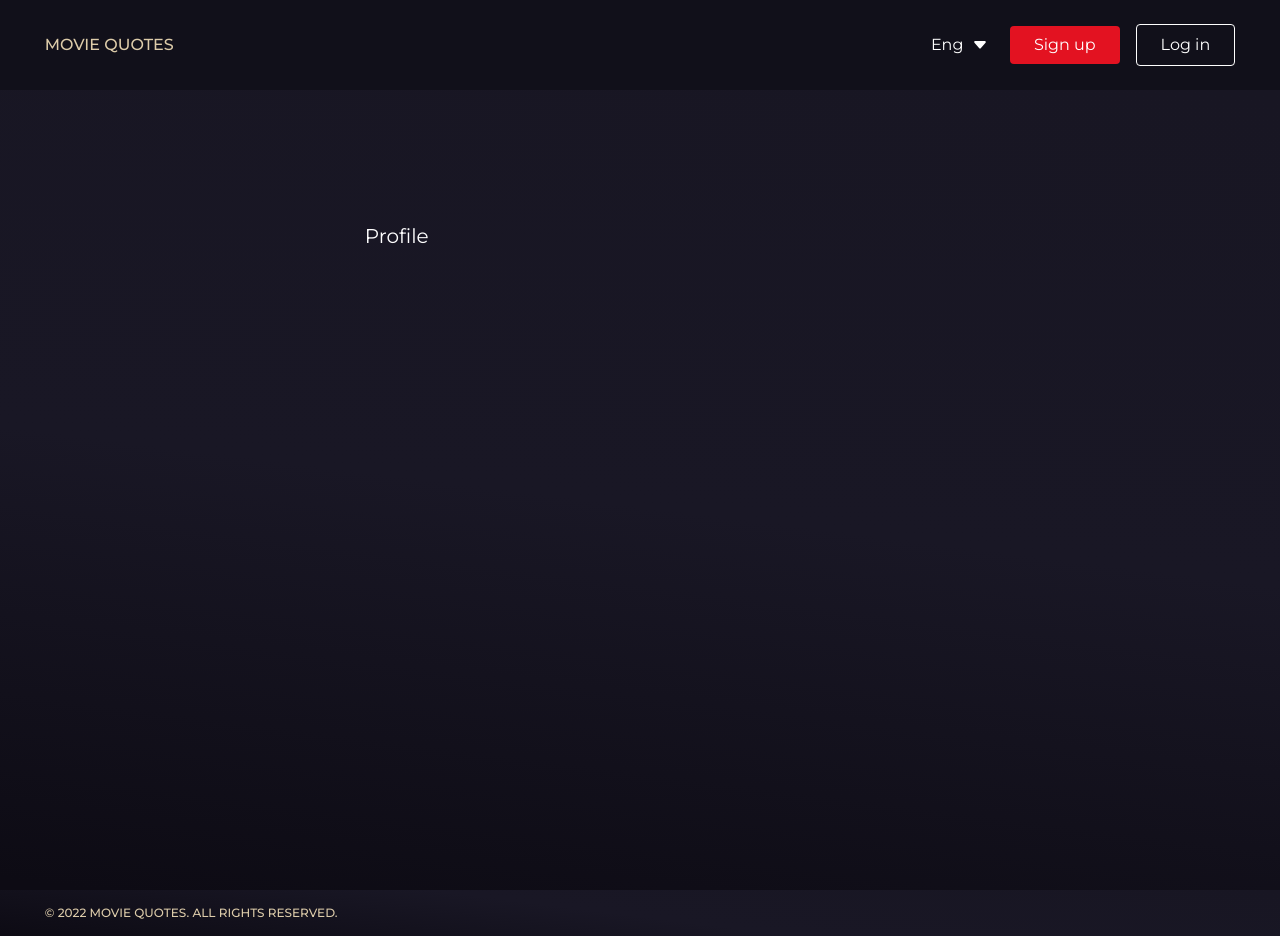
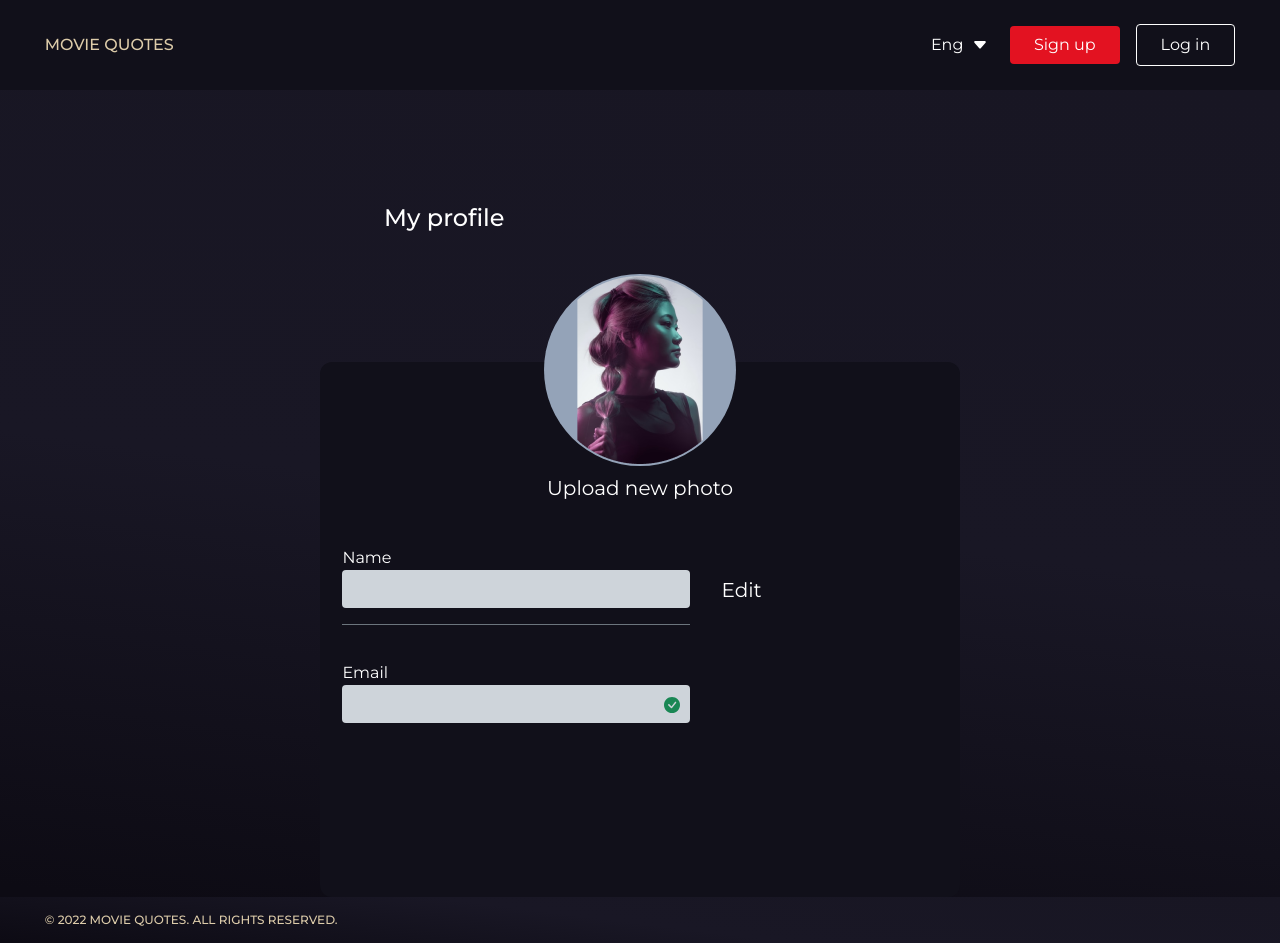
Before and after one commit to toko-cheetah/epic-movie-quotes-front, a Vue app: page /profile in a window 1280 px wide. Built offline with nearby package versions, Linux system fonts and the light colour scheme; no server answers; what @vee-validate/i18n would draw is missing.

Commit message:
style: profile view

```diff
--- a/src/components/SideMenu.vue
+++ b/src/components/SideMenu.vue
@@ -15,7 +15,7 @@
       </div>
 
       <div class="ml-4">
-        <p v-if="user">{{ user.name }}</p>
+        <p v-if="userStore.user">{{ userStore.user.name }}</p>
         <p class="text-sm xl:text-base text-custom-gray">
           {{ $t("main.edit_your_profile") }}
         </p>
@@ -56,17 +56,17 @@ import CameraReelsIcon from "@/components/icons/CameraReelsIcon.vue";
 import LeftArrowIcon from "@/components/icons/LeftArrowIcon.vue";
 
 import axios from "@/config/axios/index.js";
+import { useUserStore } from "@/stores/user.js";
 import { useRoute } from "vue-router";
-import { ref, onMounted } from "vue";
+import { onMounted } from "vue";
 
 const route = useRoute();
-
-const user = ref(null);
+const userStore = useUserStore();
 
 onMounted(() => {
   axios
     .get("/me")
-    .then((res) => (user.value = res.data.user))
+    .then((res) => (userStore.user = res.data.user))
     .catch((err) => alert(err.response.data.message));
 });
 
--- a/src/components/form/VeeField.vue
+++ b/src/components/form/VeeField.vue
@@ -1,7 +1,7 @@
 <template>
   <div class="relative">
     <Field
-      class="w-full rounded-[0.25rem] py-[0.438rem] px-[0.813rem] mb-4 font-normal text-base bg-[#CED4DA] text-dark-cyan-blue placeholder-[#6C757D]"
+      class="readonly w-full rounded-[0.25rem] py-[0.438rem] px-[0.813rem] mb-4 font-normal text-base bg-[#CED4DA] text-dark-cyan-blue placeholder-[#6C757D]"
       :class="useFieldError(name).value ? 'border border-custom-red' : ''"
       :type="type"
       :name="name"
--- /dev/null
+++ b/src/components/icons/CheckCircleFillIcon.vue
@@ -0,0 +1,21 @@
+<template>
+  <svg
+    width="16"
+    height="16"
+    viewBox="0 0 16 16"
+    fill="none"
+    xmlns="http://www.w3.org/2000/svg"
+  >
+    <g clip-path="url(#clip0_5134_33734)">
+      <path
+        d="M16 8C16 10.1217 15.1571 12.1566 13.6569 13.6569C12.1566 15.1571 10.1217 16 8 16C5.87827 16 3.84344 15.1571 2.34315 13.6569C0.842855 12.1566 0 10.1217 0 8C0 5.87827 0.842855 3.84344 2.34315 2.34315C3.84344 0.842855 5.87827 0 8 0C10.1217 0 12.1566 0.842855 13.6569 2.34315C15.1571 3.84344 16 5.87827 16 8ZM12.03 4.97C11.9586 4.89882 11.8735 4.84277 11.7799 4.80522C11.6863 4.76766 11.5861 4.74936 11.4853 4.75141C11.3845 4.75347 11.2851 4.77583 11.1932 4.81717C11.1012 4.85851 11.0185 4.91797 10.95 4.992L7.477 9.417L5.384 7.323C5.24183 7.19052 5.05378 7.1184 4.85948 7.12183C4.66518 7.12525 4.47979 7.20397 4.34238 7.34138C4.20497 7.47879 4.12625 7.66418 4.12283 7.85848C4.1194 8.05278 4.19152 8.24083 4.324 8.383L6.97 11.03C7.04128 11.1012 7.12616 11.1572 7.21958 11.1949C7.313 11.2325 7.41305 11.2509 7.51375 11.2491C7.61444 11.2472 7.71374 11.2251 7.8057 11.184C7.89766 11.1429 7.9804 11.0837 8.049 11.01L12.041 6.02C12.1771 5.8785 12.2523 5.68928 12.2504 5.49296C12.2485 5.29664 12.1698 5.10888 12.031 4.97H12.03Z"
+        fill="#198754"
+      />
+    </g>
+    <defs>
+      <clipPath id="clip0_5134_33734">
+        <rect width="16" height="16" fill="white" />
+      </clipPath>
+    </defs>
+  </svg>
+</template>
--- /dev/null
+++ b/src/components/icons/PlusIcon.vue
@@ -0,0 +1,31 @@
+<template>
+  <svg
+    width="16"
+    height="16"
+    viewBox="0 0 16 16"
+    fill="none"
+    xmlns="http://www.w3.org/2000/svg"
+  >
+    <g clip-path="url(#clip0_5134_33873)">
+      <rect width="16" height="16" fill="white" fill-opacity="0.01" />
+      <g clip-path="url(#clip1_5134_33873)">
+        <path
+          d="M14 1C14.2652 1 14.5196 1.10536 14.7071 1.29289C14.8946 1.48043 15 1.73478 15 2V14C15 14.2652 14.8946 14.5196 14.7071 14.7071C14.5196 14.8946 14.2652 15 14 15H2C1.73478 15 1.48043 14.8946 1.29289 14.7071C1.10536 14.5196 1 14.2652 1 14V2C1 1.73478 1.10536 1.48043 1.29289 1.29289C1.48043 1.10536 1.73478 1 2 1H14ZM2 0C1.46957 0 0.960859 0.210714 0.585786 0.585786C0.210714 0.960859 0 1.46957 0 2V14C0 14.5304 0.210714 15.0391 0.585786 15.4142C0.960859 15.7893 1.46957 16 2 16H14C14.5304 16 15.0391 15.7893 15.4142 15.4142C15.7893 15.0391 16 14.5304 16 14V2C16 1.46957 15.7893 0.960859 15.4142 0.585786C15.0391 0.210714 14.5304 0 14 0H2Z"
+          fill="white"
+        />
+        <path
+          d="M8 4C8.13261 4 8.25979 4.05268 8.35355 4.14645C8.44732 4.24021 8.5 4.36739 8.5 4.5V7.5H11.5C11.6326 7.5 11.7598 7.55268 11.8536 7.64645C11.9473 7.74021 12 7.86739 12 8C12 8.13261 11.9473 8.25979 11.8536 8.35355C11.7598 8.44732 11.6326 8.5 11.5 8.5H8.5V11.5C8.5 11.6326 8.44732 11.7598 8.35355 11.8536C8.25979 11.9473 8.13261 12 8 12C7.86739 12 7.74021 11.9473 7.64645 11.8536C7.55268 11.7598 7.5 11.6326 7.5 11.5V8.5H4.5C4.36739 8.5 4.24021 8.44732 4.14645 8.35355C4.05268 8.25979 4 8.13261 4 8C4 7.86739 4.05268 7.74021 4.14645 7.64645C4.24021 7.55268 4.36739 7.5 4.5 7.5H7.5V4.5C7.5 4.36739 7.55268 4.24021 7.64645 4.14645C7.74021 4.05268 7.86739 4 8 4Z"
+          fill="white"
+        />
+      </g>
+    </g>
+    <defs>
+      <clipPath id="clip0_5134_33873">
+        <rect width="16" height="16" fill="white" />
+      </clipPath>
+      <clipPath id="clip1_5134_33873">
+        <rect width="16" height="16" fill="white" />
+      </clipPath>
+    </defs>
+  </svg>
+</template>
--- a/src/config/vue-i18n/locales/en/common.json
+++ b/src/config/vue-i18n/locales/en/common.json
@@ -2,5 +2,10 @@
   "movie_quotes": "Movie quotes",
   "log_in": "Log in",
   "log_out": "Log out",
-  "sign_up": "Sign up"
+  "sign_up": "Sign up",
+  "edit": "Edit",
+  "add": "Add",
+  "cancel": "Cancel",
+  "confirm": "Confirm",
+  "remove": "Remove"
 }
--- a/src/config/vue-i18n/locales/en/main.json
+++ b/src/config/vue-i18n/locales/en/main.json
@@ -3,5 +3,21 @@
   "search_by": "Search by",
   "edit_your_profile": "Edit your profile",
   "news_feed": "News feed",
-  "list_of_movies": "List of movies"
+  "list_of_movies": "List of movies",
+  "my_profile": "My profile",
+  "upload_new_photo": "Upload new photo",
+  "are_you_sure_to_make_changes": "Are you sure to make changes",
+  "changes_updated_successfully": "Changes updated successfully",
+  "primary": "primary",
+  "make_this": "Make this",
+  "add_new_email": "Add new email",
+  "new_email_added_successfully": "New email Added successfully",
+  "please_check_email_to_verify": "Please check email to verify new address",
+  "not_verified": "Not verified",
+  "primary_email_changed_successfully": "Primary email changed successfully",
+  "name_changed_successfully": "Name changed successfully",
+  "new_password_updated_successfully": "New password updated successfully",
+  "passwords_should_contain": "Passwords should contain",
+  "min_or_more_characters": "{min} or more characters",
+  "num_lowercase_character": "{num} lowercase character"
 }
--- a/src/config/vue-i18n/locales/ka/common.json
+++ b/src/config/vue-i18n/locales/ka/common.json
@@ -2,5 +2,10 @@
   "movie_quotes": "ციტატები ფილმიდან",
   "log_in": "შესვლა",
   "log_out": "გამოსვლა",
-  "sign_up": "დარეგისტრირდი"
+  "sign_up": "დარეგისტრირდი",
+  "edit": "შეცვლა",
+  "add": "დამატება",
+  "cancel": "გაუქმება",
+  "confirm": "დადასტურება",
+  "remove": "წაშლა"
 }
--- /dev/null
+++ b/src/stores/user.js
@@ -0,0 +1,7 @@
+import { defineStore } from "pinia";
+import { ref } from "vue";
+
+export const useUserStore = defineStore("user", () => {
+  const user = ref(null);
+  return { user };
+});
--- a/src/views/ProfileView.vue
+++ b/src/views/ProfileView.vue
@@ -1,13 +1,116 @@
 <template>
-  <div class="main xl:w-1/2 m-auto pt-28">
+  <div class="xl:w-1/2 m-auto pt-28">
     <router-link :to="{ name: 'home' }">
-      <LeftArrowIcon class="xl:hidden" />
+      <LeftArrowIcon class="xl:hidden mb-6 ml-[7.5%]" />
     </router-link>
 
-    <p class="mt-5">Profile</p>
+    <p class="hidden xl:block ml-16 font-medium text-2xl">
+      {{ $t("main.my_profile") }}
+    </p>
+
+    <div
+      class="main xl:min-h-[33.438rem] py-6 xl:mt-32 rounded-xl bg-dark-blue"
+    >
+      <div class="xl:-mt-28 mb-10 text-center">
+        <div
+          class="w-48 h-48 m-auto mb-2 bg-slate-400 rounded-full flex justify-center items-center"
+        >
+          <img src="@/assets/images/default-profile-photo.png" alt="" />
+        </div>
+
+        <p class="cursor-pointer">{{ $t("main.upload_new_photo") }}</p>
+      </div>
+
+      <div>
+        <label name="name" class="font-normal text-base text-left mb-2">
+          {{ $t("auth.name") }}
+        </label>
+        <div
+          class="flex items-center justify-between xl:justify-start mb-8 border-b border-b-custom-gray xl:border-none"
+        >
+          <VeeField
+            class="w-9/12 xl:w-7/12 xl:border-b border-b-custom-gray"
+            type="text"
+            name="name"
+          />
+          <p class="mb-4 xl:ml-8">
+            {{ $t("common.edit") }}
+          </p>
+        </div>
+
+        <label name="email" class="font-normal text-base text-left mb-2">
+          {{ $t("auth.email") }}
+        </label>
+        <div
+          class="relative flex items-center justify-between xl:justify-start mb-8"
+        >
+          <VeeField class="w-9/12 xl:w-7/12" type="email" name="email" />
+          <CheckCircleFillIcon
+            class="absolute top-3 left-[68%] xl:left-[54%]"
+          />
+          <p
+            v-if="userStore.user && !userStore.user.google_id"
+            class="mb-4 xl:ml-8 capitalize"
+          >
+            {{ $t("main.primary") }}
+          </p>
+        </div>
+
+        <div
+          v-if="userStore.user && !userStore.user.google_id"
+          class="relative mb-8"
+        >
+          <LinearBtn class="pl-9 xl:pl-9">
+            {{ $t("main.add_new_email") }}
+          </LinearBtn>
+          <PlusIcon class="absolute top-3 left-3 cursor-pointer" />
+        </div>
+
+        <div v-if="userStore.user && !userStore.user.google_id">
+          <label
+            name="password"
+            class="font-normal text-base text-left pt-8 mb-2 block xl:w-7/12 border-t border-t-custom-gray"
+          >
+            {{ $t("auth.password") }}
+          </label>
+          <div class="flex items-center justify-between xl:justify-start mb-8">
+            <VeeField
+              class="w-9/12 xl:w-7/12"
+              type="password"
+              name="password"
+            />
+            <p class="mb-4 xl:ml-8">
+              {{ $t("common.edit") }}
+            </p>
+          </div>
+        </div>
+      </div>
+    </div>
   </div>
 </template>
 
 <script setup>
 import LeftArrowIcon from "@/components/icons/LeftArrowIcon.vue";
+import CheckCircleFillIcon from "@/components/icons/CheckCircleFillIcon.vue";
+import LinearBtn from "@/components/buttons/LinearBtn.vue";
+import PlusIcon from "@/components/icons/PlusIcon.vue";
+import VeeField from "@/components/form/VeeField.vue";
+import { useUserStore } from "@/stores/user.js";
+import { useForm } from "vee-validate";
+import { onMounted } from "vue";
+
+const userStore = useUserStore();
+const { setValues } = useForm();
+
+setValues({
+  name: userStore.user ? userStore.user.name : null,
+  email: userStore.user ? userStore.user.email : null,
+  password: "dummypass",
+});
+
+onMounted(() => {
+  return document
+    .querySelectorAll(".readonly")
+    .forEach((el) => el.setAttribute("readonly", true));
+});
 </script>
```
Also changed, not shown: src/config/vue-i18n/locales/ka/main.json (+17 -1 lines).
